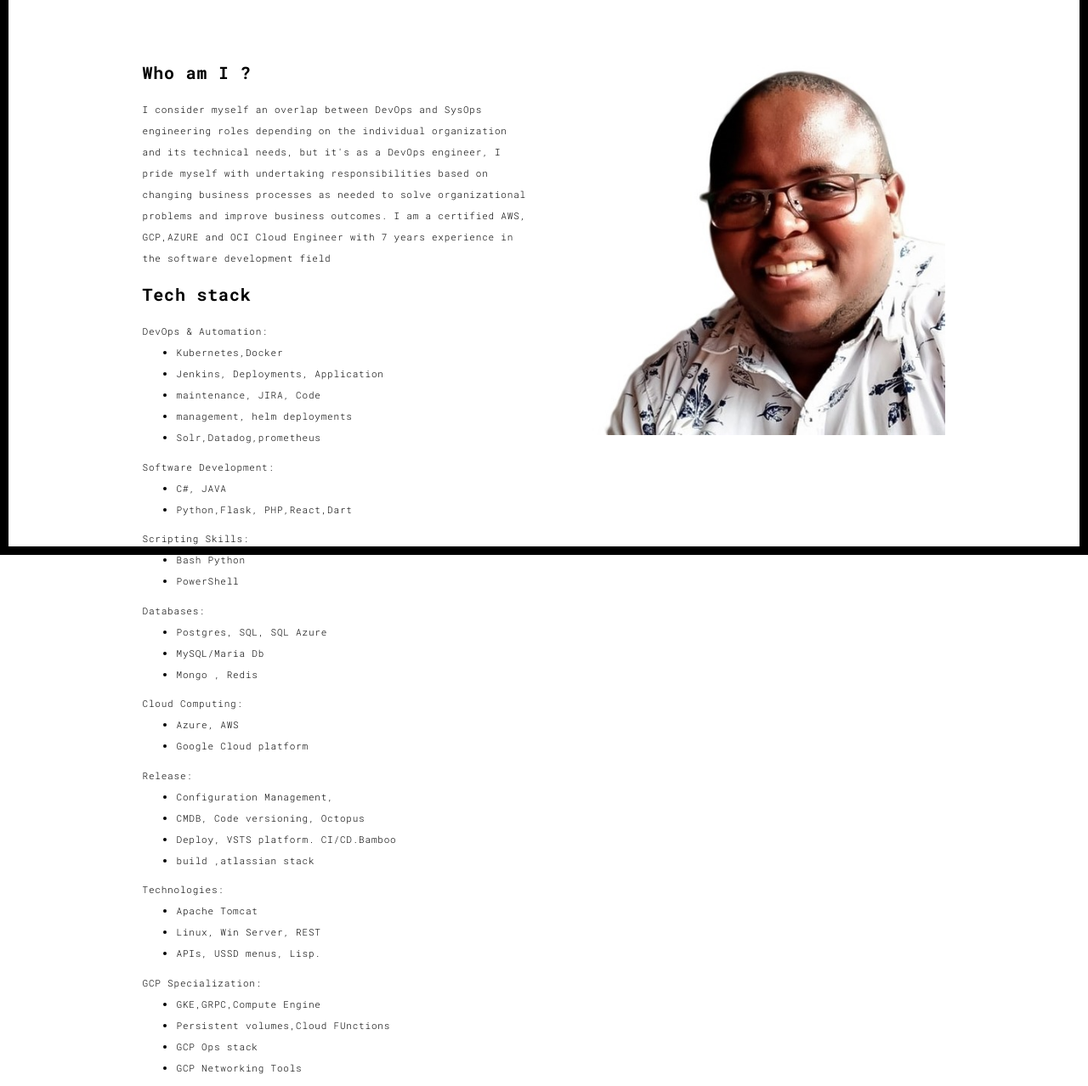
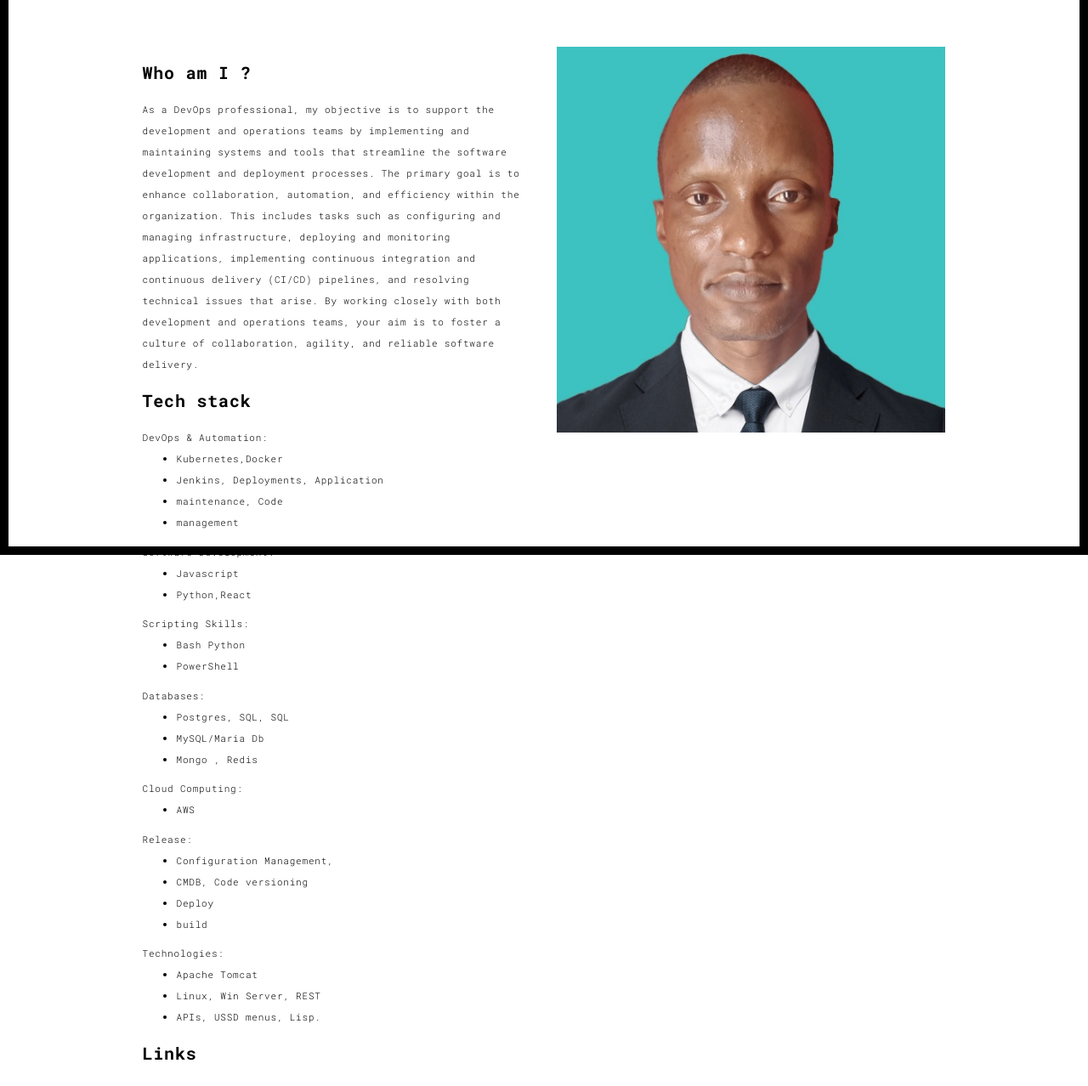
Before and after one commit to Kisuvilu/kisuvilu-website, a plain HTML site: page about.html in a window 1280 px wide. Shown: the part 147-1425 px from the top of the page at 85% size. Drawn offline with Linux system fonts and the light colour scheme.

Commit message:
initial commit

```diff
--- a/about.html
+++ b/about.html
@@ -15,7 +15,7 @@
   <link rel="apple-touch-icon" sizes="180x180" href="./assets/apple-icon-180x180.png">
   <link href="./assets/favicon.ico" rel="icon">
 
-  <title>Mbugua Engines</title>
+  <title>kisuvilu Engines</title>
 
 <link href="./main.3f6952e4.css" rel="stylesheet"></head>
 
@@ -62,32 +62,19 @@
               <div class="row">
                 <div class="col-xs-12 col-md-6">
                   <h3>Who am I ?</h3>
-                  <p>I consider myself an
-                    overlap between DevOps and SysOps
-                    engineering roles depending on the
-                    individual organization and
-                    its technical needs, but it's as a
-                    DevOps engineer, I pride myself with
-                    undertaking responsibilities based
-                    on changing business processes as
-                    needed to solve organizational
-                    problems and improve business
-                    outcomes.
-                    I am a certified AWS, GCP,AZURE and
-                    OCI Cloud Engineer with 7 years experience in the software development field</p>
+                  <p>As a DevOps professional, my objective is to support the development and operations teams by implementing and maintaining systems and tools that streamline the software development and deployment processes. The primary goal is to enhance collaboration, automation, and efficiency within the organization. This includes tasks such as configuring and managing infrastructure, deploying and monitoring applications, implementing continuous integration and continuous delivery (CI/CD) pipelines, and resolving technical issues that arise. By working closely with both development and operations teams, your aim is to foster a culture of collaboration, agility, and reliable software delivery.</p>
                   <h3>Tech stack</h3>
                   DevOps & Automation:
 <ul>
 <li>Kubernetes,Docker</li>
 <li>Jenkins, Deployments, Application</li>
-<li>maintenance, JIRA, Code</li>
-<li>management, helm deployments</li>
-<li>Solr,Datadog,prometheus</li>
+<li>maintenance, Code</li>
+<li>management</li>
 </ul>
 Software Development:
 <ul>
-<li> C#, JAVA</li>
-<li>Python,Flask, PHP,React,Dart</li>
+<li> Javascript</li>
+<li>Python,React</li>
 </ul>
 Scripting Skills:
 <ul>
@@ -96,22 +83,21 @@ Scripting Skills:
 </ul>
 Databases:
 <ul>
-<li>Postgres, SQL, SQL Azure</li>
+<li>Postgres, SQL, SQL </li>
 <li>MySQL/Maria Db </li>
 <li>Mongo , Redis</li>
 </ul>
 
 Cloud Computing:
 <ul>
-<li>Azure, AWS</li>
-<li>Google Cloud platform</li>
+<li> AWS</li>
 </ul>
 Release:
 <ul>
 <li>Configuration Management,</li>
-<li>CMDB, Code versioning, Octopus</li>
-<li>Deploy, VSTS platform. CI/CD.Bamboo</li>
-<li>build ,atlassian stack</li>
+<li>CMDB, Code versioning</li>
+<li>Deploy </li>
+<li>build </li>
 </ul>
 
 Technologies:
@@ -121,22 +107,16 @@ Technologies:
 <li>APIs, USSD menus, Lisp.</li>
 </ul>
 
-GCP Specialization:
-<ul>
-<li>GKE,GRPC,Compute Engine</li>
-<li>Persistent volumes,Cloud FUnctions</li>
-<li>GCP Ops stack</li>
-<li>GCP Networking Tools</li>
-</ul>
+
                   <h3>Links</h3>
                   <ul>
-                 <li> <i class="fa fa-linkedin"></i> <a href="https://www.linkedin.com/in/simon-mbugua-dev/" target="_blank" class="fa-icon"  >linkedin</a></li>
-                 <li>  <i class="fa fa-at"></i> <a href="mailto:create@mbugua.co.ke" target="_blank" class="fa-icon" > email</a></li>
-                 <li>  <i class="fa fa-github"></i> <a href="https://github.com/smbugua" target="_blank" class="fa-icon" > github</a></li>
+                 <li> <i class="fa fa-linkedin"></i> <a href="https://www.linkedin.com/in/kisuvilu/" target="_blank" class="fa-icon"  >linkedin</a></li>
+                 <li>  <i class="fa fa-at"></i> <a href="mailto:kisuvilu@gmail.com" target="_blank" class="fa-icon" > email</a></li>
+                 <li>  <i class="fa fa-github"></i> <a href="https://github.com/Kisuvilu" target="_blank" class="fa-icon" > github</a></li>
                 </ul>
                 </div>
                 <div class="col-xs-12 col-md-6">
-                  <img src="./assets/images/pp.jpeg" class="img-responsive" alt="">
+                  <img src="./assets/images/Dennis.jpeg" class="img-responsive" alt="">
                 </div>
               </div>
             </div>
@@ -153,7 +133,7 @@ GCP Specialization:
   <div class="container">
     <div class="row">
       <div class="col-xs-12">
-        <p>© Mbugua | <a href="https://www.mbugua.co.ke" title="Powered by">Mbugua engines</a>  | 2021</p>
+        <p>© kisuvilu | 2023</p>
       </div>
     </div>
   </div>
```
Also changed, not shown: contact.html (+5 -5 lines), index.html (+1 -1 lines), works.html (+10 -10 lines), assets/images/Dennis.jpeg (added), assets/images/pp.jpeg (deleted).
